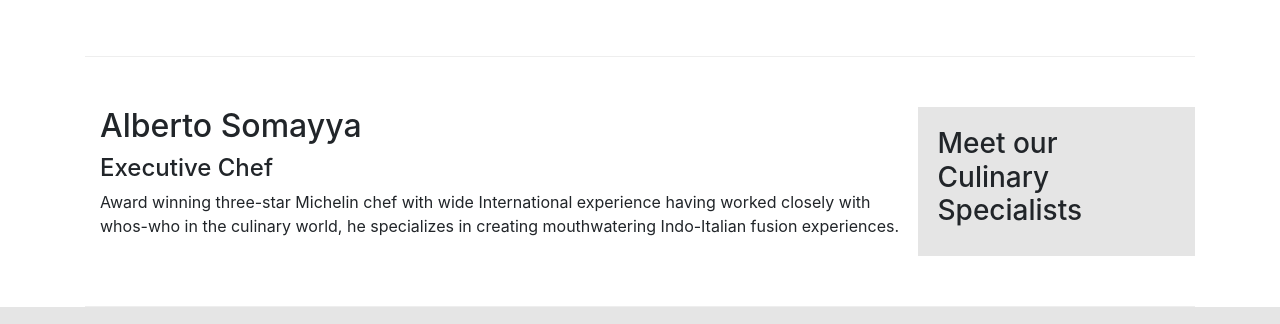
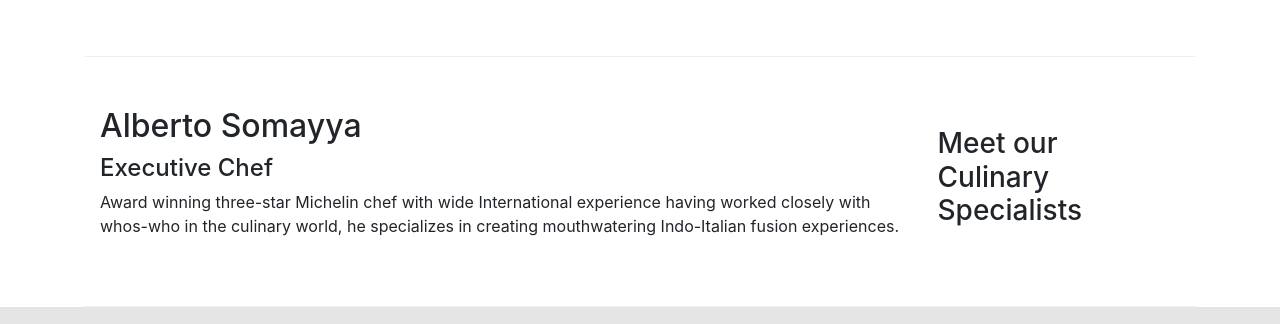
Before and after one commit to jaY-S-99/bootstrap, a website: page index.html in a window 1280 px wide. Shown: the part 762-1086 px from the top of the page. Drawn offline with nearby package versions, Linux system fonts and the light colour scheme.

Commit message:
added images folder

```diff
--- a/css/style.css
+++ b/css/style.css
@@ -9,7 +9,6 @@
 	min-height: 100px;
 }
 .row-content-title{
-	background-color: #e5e5e5;
 	margin: auto;
 	padding: 20px;
 }
```
Also changed, not shown: img/alberto.png (added), img/buffet.png (added), img/logo.png (added), img/uthappizza.png (added), 2 other files.
